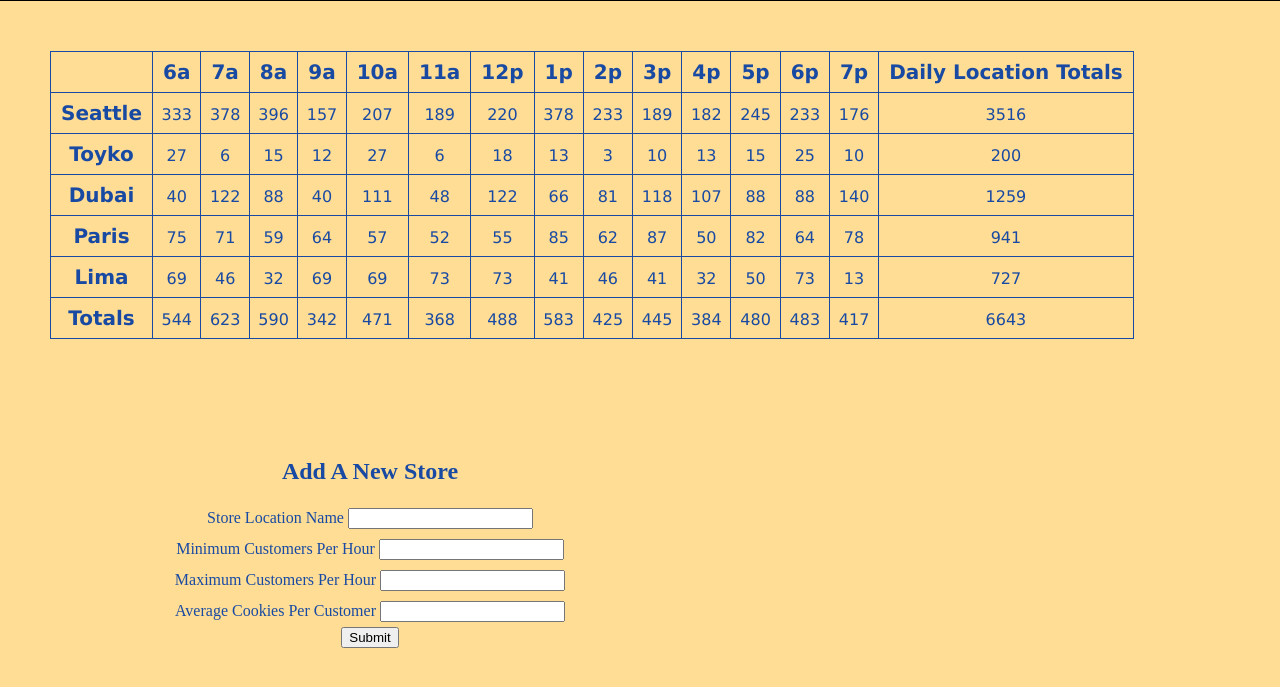
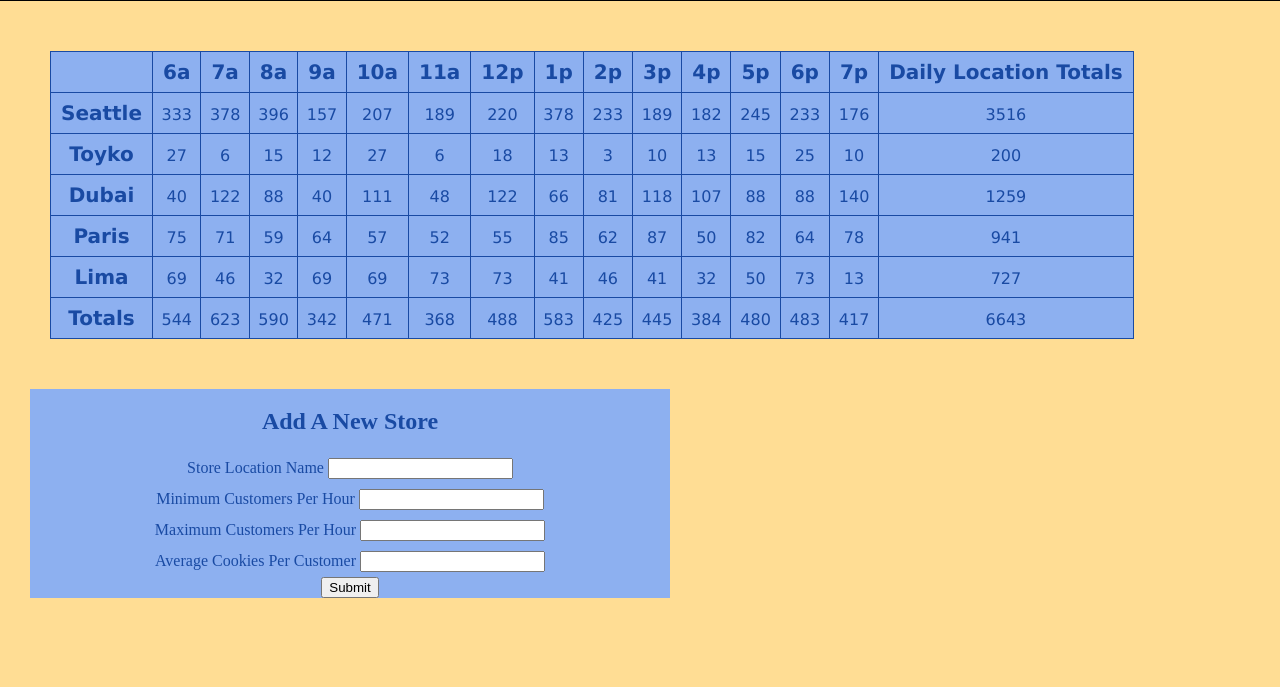
Before and after one commit to stefrie/cookie-stand, a plain HTML site: page sales.html in a window 1280 px wide. Shown: the part 101-788 px from the top of the page. Drawn offline with Linux system fonts and the light colour scheme.

Commit message:
add css updates

```diff
--- a/css/style.css
+++ b/css/style.css
@@ -125,6 +125,7 @@ footer {
 
 table, th, td {
     border: 1px solid #194AA3;
+    background-color: #8db0f0;
     margin: 50px;
     align-items: center;
     padding: 7px;
@@ -138,10 +139,11 @@ th {
 }
 
 form {
-    padding: 50px;
+    margin: 30px;
     width: 50%;
     height: 100%;
     overflow: hidden;
+    background-color: #8db0f0;
 }
 
 #legend {
@@ -163,7 +165,7 @@ label {
 @font-face {
     font-family: 'ubuntu_monobold', 'Lucida Sans', 'Lucida Sans Regular', 'Lucida Grande', 'Lucida Sans Unicode', Geneva, Verdana, sans-serif;
     src: url('ubuntumono-bold-webfont.woff2') format('woff2'),
-         url('ubuntumono-bold-webfont.woff') format('woff');
+        url('ubuntumono-bold-webfont.woff') format('woff');
     font-weight: normal;
     font-style: normal;
 }
@@ -171,7 +173,7 @@ label {
 @font-face {
     font-family: 'ubuntu_monobold_italic', 'Lucida Sans', 'Lucida Sans Regular', 'Lucida Grande', 'Lucida Sans Unicode', Geneva, Verdana, sans-serif;
     src: url('ubuntumono-bolditalic-webfont.woff2') format('woff2'),
-         url('ubuntumono-bolditalic-webfont.woff') format('woff');
+        url('ubuntumono-bolditalic-webfont.woff') format('woff');
     font-weight: normal;
     font-style: normal;
 }
@@ -179,7 +181,7 @@ label {
 @font-face {
     font-family: 'ubuntu_monoitalic', 'Lucida Sans', 'Lucida Sans Regular', 'Lucida Grande', 'Lucida Sans Unicode', Geneva, Verdana, sans-serif;
     src: url('ubuntumono-italic-webfont.woff2') format('woff2'),
-         url('ubuntumono-italic-webfont.woff') format('woff');
+        url('ubuntumono-italic-webfont.woff') format('woff');
     font-weight: normal;
     font-style: normal;
 }
@@ -187,7 +189,7 @@ label {
 @font-face {
     font-family: 'ubuntu_monoregular', 'Lucida Sans', 'Lucida Sans Regular', 'Lucida Grande', 'Lucida Sans Unicode', Geneva, Verdana, sans-serif;
     src: url('ubuntumono-regular-webfont.woff2') format('woff2'),
-         url('ubuntumono-regular-webfont.woff') format('woff');
+        url('ubuntumono-regular-webfont.woff') format('woff');
     font-weight: normal;
     font-style: normal;
 }
@@ -195,7 +197,7 @@ label {
 @font-face {
     font-family: 'marcellusregular', 'Times New Roman', Times, serif;
     src: url('marcellus-regular-webfont.woff2') format('woff2'),
-         url('marcellus-regular-webfont.woff') format('woff');
+        url('marcellus-regular-webfont.woff') format('woff');
     font-weight: normal;
     font-style: normal;
 }
```
